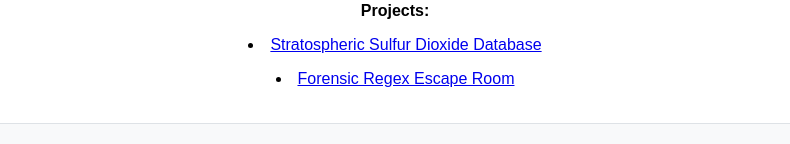
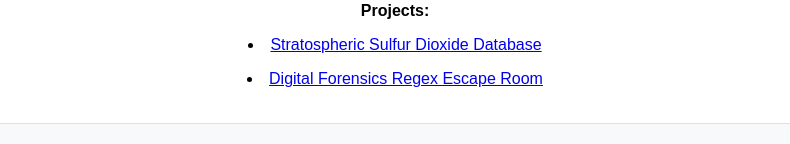
Before and after one commit to samwise3/SamWiseDev, a React (Vite) app: page / in a window 1280 px wide. Shown: the part 808-952 px from the top of the page, without its empty margins (245-1035 px from the left). Built offline with nearby package versions, Linux system fonts and the light colour scheme.

Commit message:
formatting pt 2

```diff
--- a/src/components/Home.jsx
+++ b/src/components/Home.jsx
@@ -55,7 +55,7 @@ function Home() {
                 target="_blank"
                 rel="noopener noreferrer"
               >
-              Forensic Regex Escape Room
+                Digital Forensics Regex Escape Room
               </a>
             </li>
           </ul>
```
